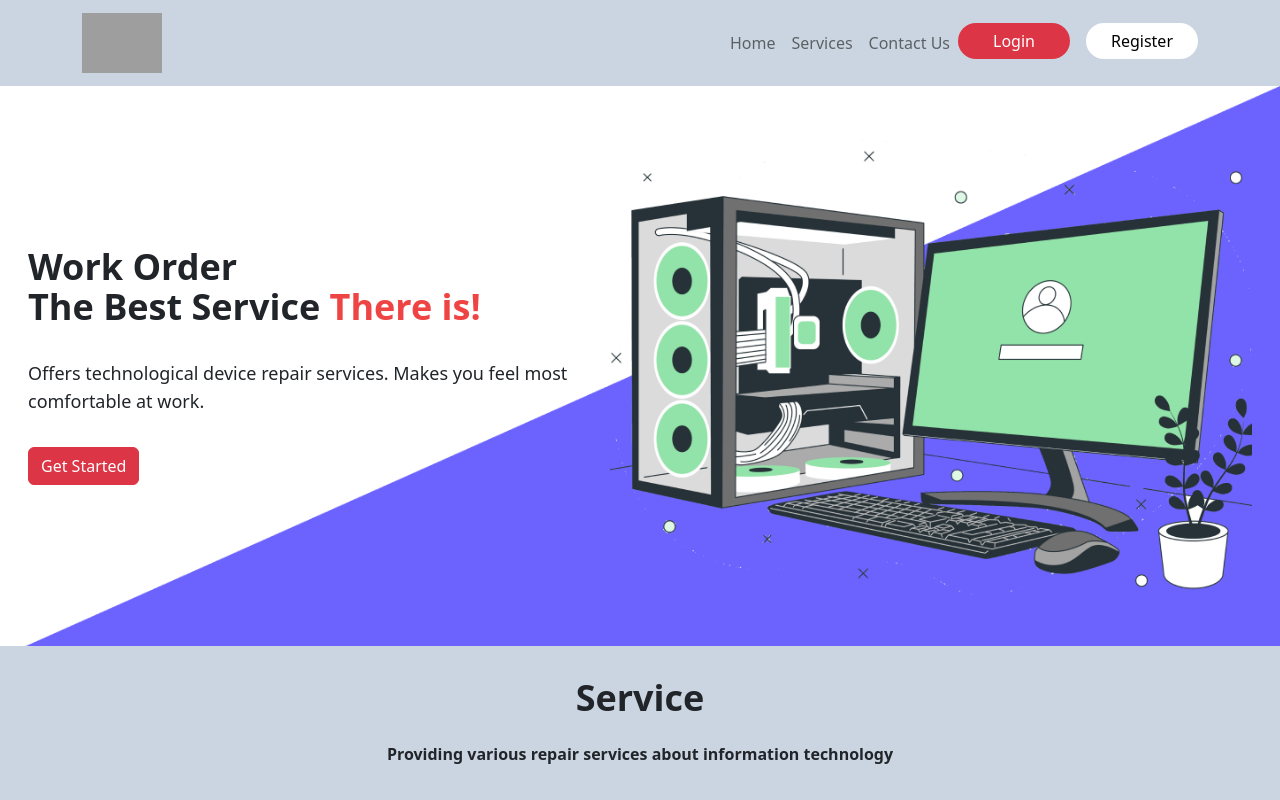
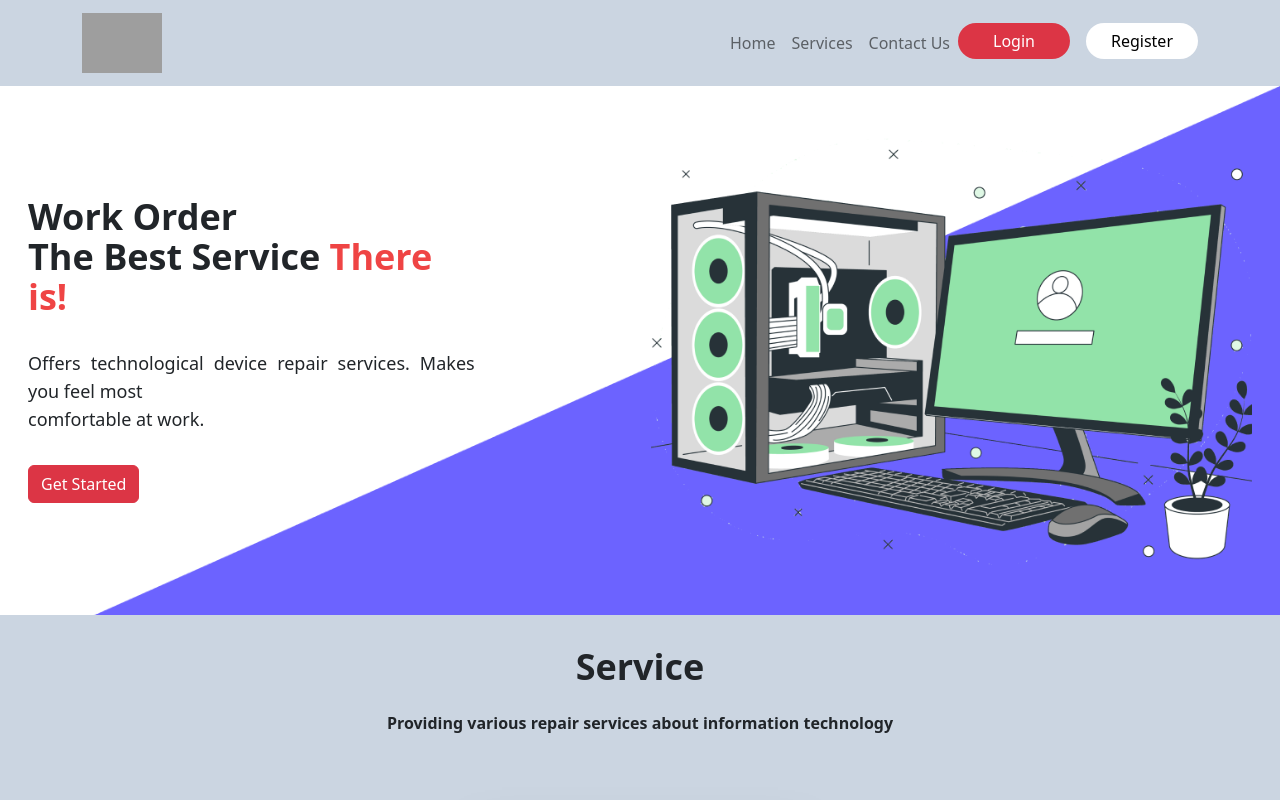
Before and after one commit to firmann19/LandingPage-work-order, a React (Create React App) app: page / in a window 1280 px wide. Shown: the top 800 px of the page. Built offline with nearby package versions, Linux system fonts and the light colour scheme; grey boxes are pictures that could not be loaded.

Commit message:
responsive mobile gigs

```diff
--- a/src/components/Header.js
+++ b/src/components/Header.js
@@ -3,8 +3,8 @@ import imgheader from "../assets/image/pc-pirman-nih-bos.png"
 
 function Header() {
   return (
-    <div className="w-full flex gap-10 px-7 items-center bg-image bg-white p-10">
-      <div className="w-1/2">
+    <div className="w-full flex gap-20 px-7 items-center bg-image bg-white p-10">
+      <div className="mr-24">
         <h1 className="fw-bold text-4xl text-text-hero">
           Work Order
           <br />
@@ -19,7 +19,7 @@ function Header() {
           Get Started
         </button>
       </div>
-      <div>
+      <div className="img-header">
         <img src={imgheader} alt="hero" />
       </div>
     </div>
--- a/src/styles/styles.css
+++ b/src/styles/styles.css
@@ -85,3 +85,23 @@
     width: 100%;
     height: 30px;
 }
+
+@media (max-width: 450px) {
+    .img-header {
+        display: none;
+    }
+}
+@media (max-width: 550px) {
+    .img-header {
+        display: none;
+    }
+}
+@media (max-width: 800px) {
+    .img-header {
+        display: none;
+    }
+}
+
+/* .img-header {
+    margin-left: 225px;
+} */
```
